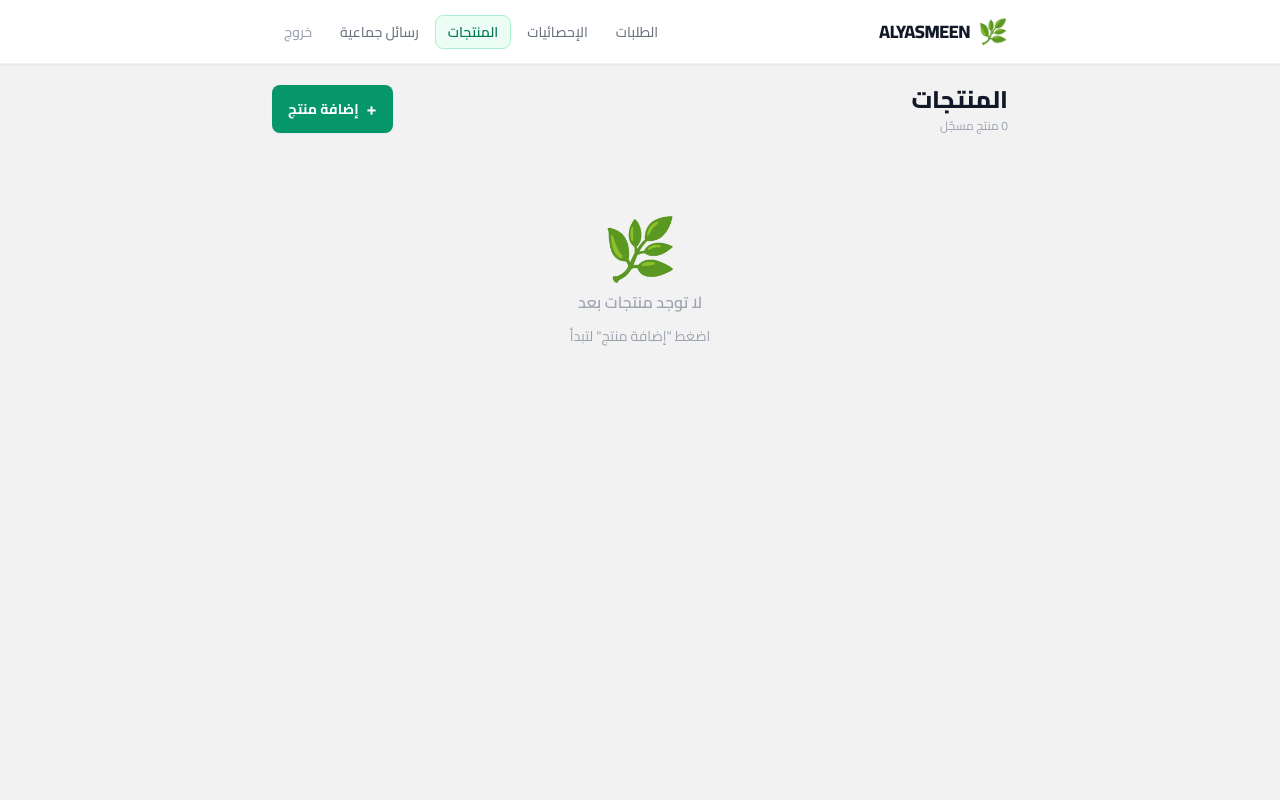
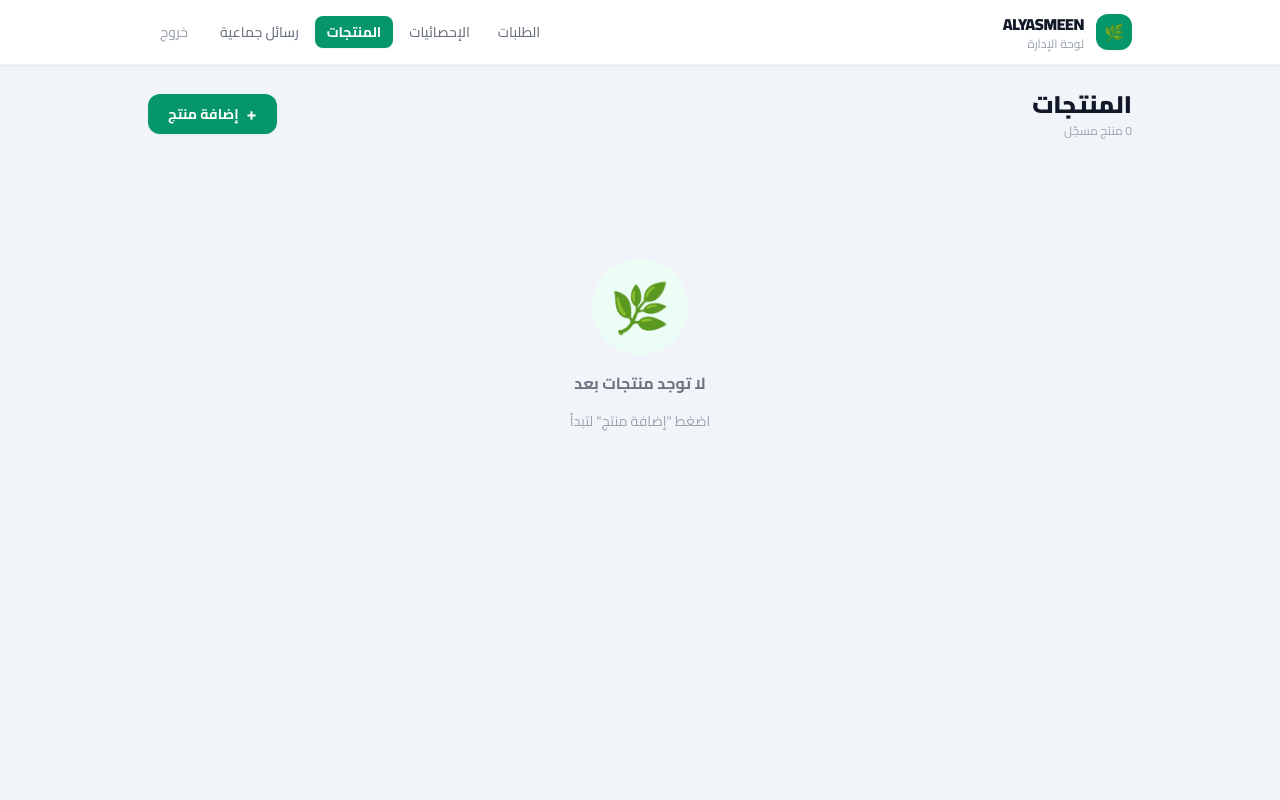
Before and after one commit to khaledmanaa11/alyasmeen-auntops, a FastAPI app: template app/templates/products.html in a window 1280 px wide. Run offline with FastAPI, Linux system fonts and the light colour scheme; the template is opened without the code that fills it, so the values that code supplies are empty; some libraries are stand-ins or nearby versions.

Commit message:
Redesign all dashboard templates — premium RTL UI

```diff
--- a/app/templates/products.html
+++ b/app/templates/products.html
@@ -8,8 +8,9 @@
   <script src="https://cdn.tailwindcss.com"></script>
   <script defer src="https://cdn.jsdelivr.net/npm/alpinejs@3.14.1/dist/cdn.min.js"></script>
   <style>
-    @import url('https://fonts.googleapis.com/css2?family=Cairo:wght@400;500;600;700;800&display=swap');
+    @import url('https://fonts.googleapis.com/css2?family=Cairo:wght@400;500;600;700;800;900&display=swap');
     * { font-family: 'Cairo', sans-serif; }
+    body { background: #f1f5f9; }
     .card-enter { animation: slideUp 0.2s ease forwards; }
     @keyframes slideUp {
       from { opacity: 0; transform: translateY(10px); }
@@ -18,145 +19,160 @@
     [x-cloak] { display: none !important; }
   </style>
 </head>
-<body class="bg-base-200 min-h-screen">
+<body class="min-h-screen">
 
   <!-- Navbar -->
-  <div class="navbar bg-base-100 border-b border-base-200 shadow-sm sticky top-0 z-20">
-    <div class="w-full max-w-3xl mx-auto px-4 flex items-center justify-between">
-      <div class="flex items-center gap-2">
-        <span class="text-2xl">🌿</span>
-        <span class="font-extrabold text-gray-900 text-lg tracking-tight">ALYASMEEN</span>
+  <nav class="bg-white border-b border-gray-100 shadow-sm sticky top-0 z-20">
+    <div class="max-w-5xl mx-auto px-5 h-16 flex items-center justify-between">
+      <div class="flex items-center gap-3">
+        <div class="w-9 h-9 bg-emerald-600 rounded-xl flex items-center justify-center shadow-sm shrink-0">
+          <span class="text-white text-base leading-none">🌿</span>
+        </div>
+        <div class="leading-tight">
+          <span class="font-black text-gray-900 text-base tracking-tight block">ALYASMEEN</span>
+          <span class="text-xs text-gray-400 block">لوحة الإدارة</span>
+        </div>
       </div>
-      <div class="flex items-center gap-1 flex-wrap">
-        <a href="/orders"    class="px-3 py-1.5 rounded-lg text-sm font-medium text-gray-500 hover:bg-base-200 transition-colors">الطلبات</a>
-        <a href="/dashboard" class="px-3 py-1.5 rounded-lg text-sm font-medium text-gray-500 hover:bg-base-200 transition-colors">الإحصائيات</a>
-        <a href="/products"  class="px-3 py-1.5 rounded-lg text-sm font-semibold bg-emerald-50 text-emerald-700 border border-emerald-200">المنتجات</a>
-        <a href="/broadcast" class="px-3 py-1.5 rounded-lg text-sm font-medium text-gray-500 hover:bg-base-200 transition-colors">رسائل جماعية</a>
-        <a href="/logout"    class="px-3 py-1.5 rounded-lg text-sm font-medium text-gray-400 hover:text-red-500 transition-colors">خروج</a>
+      <div class="flex items-center gap-1">
+        <a href="/orders"    class="px-3 py-1.5 rounded-lg text-sm font-medium text-gray-500 hover:bg-gray-100 transition-colors">الطلبات</a>
+        <a href="/dashboard" class="px-3 py-1.5 rounded-lg text-sm font-medium text-gray-500 hover:bg-gray-100 transition-colors">الإحصائيات</a>
+        <a href="/products"  class="px-3 py-1.5 rounded-lg text-sm font-bold bg-emerald-600 text-white shadow-sm">المنتجات</a>
+        <a href="/broadcast" class="px-3 py-1.5 rounded-lg text-sm font-medium text-gray-500 hover:bg-gray-100 transition-colors">رسائل جماعية</a>
+        <a href="/logout"    class="mr-1 px-3 py-1.5 rounded-lg text-sm font-medium text-gray-400 hover:text-red-500 hover:bg-red-50 transition-colors">خروج</a>
       </div>
     </div>
-  </div>
+  </nav>
 
   <!-- Main (Alpine.js root) -->
-  <div x-data="productsApp()" x-init="init()" class="max-w-3xl mx-auto px-4 py-5">
+  <div x-data="productsApp()" x-init="init()" class="max-w-5xl mx-auto px-5 py-6">
 
     <!-- Header -->
-    <div class="flex items-center justify-between mb-5">
+    <div class="flex items-center justify-between mb-6">
       <div>
-        <h1 class="text-2xl font-extrabold text-gray-900">المنتجات</h1>
+        <h1 class="text-2xl font-black text-gray-900">المنتجات</h1>
         <p class="text-xs text-gray-400 mt-0.5" x-text="products.length + ' منتج مسجّل'"></p>
       </div>
       <button @click="openAdd()"
-        class="btn bg-emerald-600 hover:bg-emerald-700 border-0 text-white text-sm font-bold gap-2 shadow-sm">
+        class="flex items-center gap-2 px-5 py-2.5 bg-emerald-600 hover:bg-emerald-700 text-white text-sm font-bold rounded-xl shadow-sm transition-colors">
         <span class="text-lg leading-none">+</span>
         إضافة منتج
       </button>
     </div>
 
     <!-- Loading -->
-    <div x-show="loading" class="flex items-center justify-center py-16 gap-2 text-gray-400">
+    <div x-show="loading" class="flex items-center justify-center py-20 gap-3 text-gray-400">
       <span class="loading loading-spinner loading-md"></span>
-      <span class="text-sm">جاري التحميل...</span>
+      <span class="text-sm font-medium">جاري التحميل...</span>
     </div>
 
     <!-- Empty state -->
     <div x-show="!loading && products.length === 0" x-cloak
-      class="flex flex-col items-center py-16 text-gray-400 gap-3">
-      <span class="text-6xl">🌿</span>
-      <p class="font-semibold text-base">لا توجد منتجات بعد</p>
-      <p class="text-sm">اضغط "إضافة منتج" لتبدأ</p>
+      class="flex flex-col items-center py-24 text-gray-400 gap-4">
+      <div class="w-24 h-24 bg-emerald-50 rounded-full flex items-center justify-center text-5xl">🌿</div>
+      <p class="font-bold text-base text-gray-500">لا توجد منتجات بعد</p>
+      <p class="text-sm text-gray-400">اضغط "إضافة منتج" لتبدأ</p>
     </div>
 
-    <!-- Product list -->
-    <div x-show="!loading && products.length > 0" x-cloak class="flex flex-col gap-3">
+    <!-- Product grid -->
+    <div x-show="!loading && products.length > 0" x-cloak
+      class="grid grid-cols-1 sm:grid-cols-2 lg:grid-cols-3 gap-4">
       <template x-for="p in products" :key="p.id">
-        <div class="card bg-base-100 border border-base-200 shadow-sm card-enter">
-          <div class="card-body p-4 gap-0">
+        <div class="bg-white rounded-2xl shadow-sm border border-gray-100 overflow-hidden card-enter flex flex-col">
 
-            <div class="flex items-start justify-between gap-3">
-              <!-- Info -->
-              <div class="flex-1 min-w-0">
-                <div class="flex items-center gap-2 flex-wrap mb-1">
-                  <span class="font-extrabold text-gray-900 text-base" x-text="p.name"></span>
-                  <span x-show="p.active"
-                    class="badge badge-sm bg-emerald-100 text-emerald-700 border-emerald-200 font-semibold">فعّال</span>
-                  <span x-show="!p.active"
-                    class="badge badge-sm bg-gray-100 text-gray-400 border-gray-200 font-semibold">مخفي</span>
-                </div>
-                <p class="text-xs text-gray-500 leading-relaxed" x-show="p.description" x-text="p.description"></p>
-                <p class="text-xs text-gray-400 mt-1" x-show="p.tags" x-text="p.tags"></p>
-              </div>
-              <!-- Price -->
-              <div class="shrink-0 text-left">
-                <p class="text-xl font-extrabold text-emerald-600" x-text="p.price.toFixed(2) + '₪'"></p>
-              </div>
+          <!-- Product image placeholder -->
+          <div class="h-44 bg-gradient-to-br from-emerald-50 via-teal-50 to-green-100 flex items-center justify-center relative overflow-hidden">
+            <div class="text-center">
+              <div class="text-5xl mb-1">🌿</div>
+              <div class="text-xs text-emerald-600 font-semibold opacity-60">ALYASMEEN</div>
+            </div>
+            <!-- Active/Inactive badge -->
+            <div class="absolute top-3 right-3">
+              <span x-show="p.active"
+                class="inline-flex items-center gap-1 px-2.5 py-1 rounded-lg text-xs font-bold bg-emerald-600 text-white shadow-sm">
+                <span class="w-1.5 h-1.5 rounded-full bg-white inline-block"></span> فعّال
+              </span>
+              <span x-show="!p.active"
+                class="inline-flex items-center gap-1 px-2.5 py-1 rounded-lg text-xs font-bold bg-gray-200 text-gray-500">
+                <span class="w-1.5 h-1.5 rounded-full bg-gray-400 inline-block"></span> مخفي
+              </span>
+            </div>
+          </div>
+
+          <div class="p-4 flex flex-col flex-1">
+            <div class="flex items-start justify-between gap-2 mb-2">
+              <span class="font-black text-gray-900 text-base leading-tight" x-text="p.name"></span>
+              <span class="text-xl font-black text-emerald-600 shrink-0" x-text="p.price.toFixed(2) + '₪'"></span>
+            </div>
+            <p class="text-xs text-gray-500 leading-relaxed flex-1" x-show="p.description" x-text="p.description"></p>
+            <div x-show="p.tags" class="mt-2">
+              <span class="text-xs text-gray-400 bg-gray-50 px-2 py-0.5 rounded-lg" x-text="p.tags"></span>
             </div>
 
             <!-- Actions -->
-            <div class="flex items-center gap-2 mt-3 pt-3 border-t border-base-200">
+            <div class="flex items-center gap-2 mt-4 pt-3 border-t border-gray-100">
               <button @click="openEdit(p)"
-                class="btn btn-sm flex-1 bg-base-100 hover:bg-base-200 border border-base-300 text-gray-600 font-semibold text-xs gap-1">
+                class="flex-1 flex items-center justify-center gap-1.5 py-2 rounded-xl bg-gray-50 hover:bg-gray-100 border border-gray-200 text-gray-600 font-bold text-xs transition-colors">
                 ✏️ تعديل
               </button>
               <button @click="toggleProduct(p)"
                 :class="p.active
-                  ? 'btn btn-sm flex-1 bg-base-100 hover:bg-amber-50 border border-amber-200 text-amber-600 font-semibold text-xs gap-1'
-                  : 'btn btn-sm flex-1 bg-base-100 hover:bg-emerald-50 border border-emerald-200 text-emerald-600 font-semibold text-xs gap-1'">
+                  ? 'flex-1 flex items-center justify-center gap-1.5 py-2 rounded-xl bg-amber-50 hover:bg-amber-100 border border-amber-200 text-amber-600 font-bold text-xs transition-colors'
+                  : 'flex-1 flex items-center justify-center gap-1.5 py-2 rounded-xl bg-emerald-50 hover:bg-emerald-100 border border-emerald-200 text-emerald-600 font-bold text-xs transition-colors'">
                 <span x-text="p.active ? '🔴 إخفاء' : '🟢 تفعيل'"></span>
               </button>
               <button @click="deleteProduct(p)"
-                class="btn btn-sm bg-base-100 hover:bg-red-50 border border-red-100 text-red-400 hover:text-red-600 font-semibold text-xs px-3">
-                حذف
+                class="flex items-center justify-center py-2 px-3 rounded-xl bg-red-50 hover:bg-red-100 border border-red-100 text-red-400 hover:text-red-600 font-bold text-xs transition-colors">
+                🗑️
               </button>
             </div>
+          </div>
 
-          </div>
         </div>
       </template>
     </div>
 
-    <!-- ── DaisyUI Modal ── -->
+    <!-- Modal -->
     <div class="modal" :class="modal.open ? 'modal-open' : ''" x-cloak>
       <div class="modal-box w-full max-w-md bg-white rounded-2xl p-6 shadow-2xl">
 
         <div class="flex items-center justify-between mb-5">
-          <h3 class="font-extrabold text-gray-900 text-lg" x-text="modal.title"></h3>
+          <h3 class="font-black text-gray-900 text-lg" x-text="modal.title"></h3>
           <button @click="closeModal()"
-            class="btn btn-ghost btn-sm btn-circle text-gray-400 hover:text-gray-600">✕</button>
+            class="w-8 h-8 flex items-center justify-center rounded-xl text-gray-400 hover:text-gray-600 hover:bg-gray-100 transition-colors text-lg font-bold">✕</button>
         </div>
 
         <div class="flex flex-col gap-4">
 
           <div class="form-control">
             <label class="label pb-1">
-              <span class="label-text font-semibold text-gray-700">اسم المنتج <span class="text-red-500">*</span></span>
+              <span class="label-text font-bold text-gray-700">اسم المنتج <span class="text-red-500">*</span></span>
             </label>
             <input type="text" x-model="modal.name" placeholder="مثال: كريم اليدين"
-              class="input input-bordered focus:input-success w-full text-sm" />
+              class="input input-bordered focus:input-success w-full text-sm rounded-xl" />
           </div>
 
           <div class="form-control">
             <label class="label pb-1">
-              <span class="label-text font-semibold text-gray-700">السعر (₪) <span class="text-red-500">*</span></span>
+              <span class="label-text font-bold text-gray-700">السعر (₪) <span class="text-red-500">*</span></span>
             </label>
             <input type="number" x-model="modal.price" min="0.01" step="0.01" placeholder="0.00"
-              class="input input-bordered focus:input-success w-full text-sm" />
+              class="input input-bordered focus:input-success w-full text-sm rounded-xl" />
           </div>
 
           <div class="form-control">
             <label class="label pb-1">
-              <span class="label-text font-semibold text-gray-700">الوصف</span>
+              <span class="label-text font-bold text-gray-700">الوصف</span>
             </label>
             <textarea x-model="modal.description" rows="2" placeholder="وصف قصير للمنتج..."
-              class="textarea textarea-bordered focus:textarea-success w-full text-sm resize-none"></textarea>
+              class="textarea textarea-bordered focus:textarea-success w-full text-sm resize-none rounded-xl"></textarea>
           </div>
 
           <div class="form-control">
             <label class="label pb-1">
-              <span class="label-text font-semibold text-gray-700">الوسوم</span>
+              <span class="label-text font-bold text-gray-700">الوسوم</span>
             </label>
             <input type="text" x-model="modal.tags" placeholder="مثال: مرطب, طبيعي, للبشرة"
-              class="input input-bordered focus:input-success w-full text-sm" />
+              class="input input-bordered focus:input-success w-full text-sm rounded-xl" />
             <label class="label pt-1">
               <span class="label-text-alt text-gray-400">افصل بين الوسوم بفاصلة</span>
             </label>
@@ -164,21 +180,19 @@
 
         </div>
 
-        <!-- Error -->
         <div x-show="modal.error" x-cloak
           class="alert alert-error text-sm py-2 mt-3 rounded-xl">
           <span x-text="modal.error"></span>
         </div>
 
-        <!-- Buttons -->
         <div class="flex gap-3 mt-5">
           <button @click="saveProduct()" :disabled="modal.saving"
-            class="btn flex-1 bg-emerald-600 hover:bg-emerald-700 border-0 text-white font-bold text-sm">
+            class="flex-1 flex items-center justify-center gap-2 py-3 bg-emerald-600 hover:bg-emerald-700 text-white font-bold text-sm rounded-xl transition-colors shadow-sm">
             <span x-show="modal.saving" class="loading loading-spinner loading-xs"></span>
             <span x-text="modal.saving ? 'جاري الحفظ...' : 'حفظ'"></span>
           </button>
           <button @click="closeModal()"
-            class="btn flex-1 bg-base-100 hover:bg-base-200 border border-base-300 text-gray-600 font-medium text-sm">
+            class="flex-1 py-3 bg-gray-50 hover:bg-gray-100 border border-gray-200 text-gray-600 font-bold text-sm rounded-xl transition-colors">
             إلغاء
           </button>
         </div>
@@ -190,12 +204,12 @@
     <!-- Toast -->
     <div x-show="toast.show" x-cloak x-transition
       class="toast toast-bottom toast-center z-50 pointer-events-none">
-      <div class="alert bg-gray-900 text-white text-sm shadow-xl rounded-2xl px-5 py-3">
+      <div class="alert bg-gray-900 text-white text-sm shadow-2xl rounded-2xl px-5 py-3">
         <span x-text="toast.msg"></span>
       </div>
     </div>
 
-  </div><!-- /x-data -->
+  </div>
 
 <script>
 function productsApp() {
```
Also changed, not shown: app/templates/broadcast.html (+77 -56 lines), app/templates/dashboard.html (+99 -104 lines), app/templates/orders.html (+94 -73 lines).
